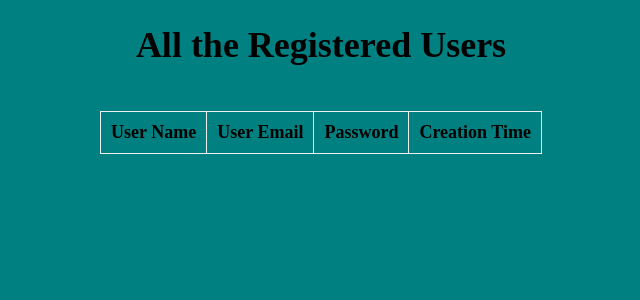
After one commit to gurralaharika21/Web_Dev_2019501065, a Flask app: page /admin in a window 1280 px wide. The commit adds this page. Shown: the top 300 px of the page, without its empty margins (319-959 px from the left). Run offline with Flask 2, Linux system fonts and the light colour scheme; lists and menus that the app fills with data are empty.

Commit message:
Database for users is created,admin also

```diff
--- a/project1/application.py
+++ b/project1/application.py
@@ -1,10 +1,16 @@
 import os
+from models import *
+import datetime
 
-from flask import Flask, session
+from flask import Flask, session,redirect,request,render_template
 from flask_session import Session
 from sqlalchemy import create_engine
 from sqlalchemy.orm import scoped_session, sessionmaker
-from flask import render_template,request
+
+import hashlib
+
+# from model import Users,db
+
 
 app = Flask(__name__)
 
@@ -15,27 +21,61 @@ if not os.getenv("DATABASE_URL"):
 # Configure session to use filesystem
 app.config["SESSION_PERMANENT"] = False
 app.config["SESSION_TYPE"] = "filesystem"
+app.config["SQLALCHEMY_TRACK_MODIFICATIONS"] = False
 Session(app)
+db.init_app(app)
+
 
 # Set up database
 engine = create_engine(os.getenv("DATABASE_URL"))
 db = scoped_session(sessionmaker(bind=engine))
+session = db()
 
 
-@app.route("/")
-def index():
-    return "Project 1: TODO"
+# def main():
+#     db.create_all()
 
-@app.route("/register", methods = ["POST","GET"])
+
+# @app.route("/")
+# def index():
+#     return "Project 1: TODO"
+
+@app.route("/", methods = ["POST","GET"])
 def register():
+    # db.create_all()
     if request.method == "POST":
+
         # result = request.form
         name = request.form.get("name")
+
         email = request.form.get("email")
-        psw = request.form.get("psw")
+        password = request.form.get("psw")
+        timestamp = datetime.datetime.now()
         print("name : ", name)
         print("email : ", email)
+        print("password : ", hashlib.md5(password.encode()).hexdigest())
+        print(timestamp)
 
-        return render_template("result.html", name = name)
+        new_users = Users(name = name,email = email,password = hashlib.md5(password.encode()).hexdigest(),timestamp=timestamp)
+        try:
+            session.add(new_users)
+            print(new_users)
+            session.commit()
+            # name = name
+            print("commit completed")
+            return render_template("result.html",name = name)
+        except:
+
+            return render_template("error.html")
     else:
         return render_template("register.html")
+
+
+
+
+
+@app.route("/admin", methods = ["GET"])
+def users_info():
+    # data = Users.query.all()
+    data = db.query(Users)
+    return render_template("users.html",data = data)
--- a/project1/templates/result.html
+++ b/project1/templates/result.html
@@ -9,6 +9,7 @@
         </style>
     </head>
     <body>
-        <h2>You are successfully registered, {{name}} </h2>
+        <h1>USER DATA</h1>
+        <h2>hey,you are successfully registered!! please login!! {{name}} </h2>
     </body>
     </html>
--- /dev/null
+++ b/project1/templates/users.html
@@ -0,0 +1,35 @@
+<!DOCTYPE html>
+<html>
+    <head>
+        <style>
+            table {
+                border:2px;
+                border-collapse: collapse;
+                padding:15px;
+            }
+            body {
+                background-color:teal;
+            }
+            th,td {
+                padding:10px;
+            }
+        </style>
+    </head>
+    <body style = "font-size: large;">
+    <h1 style = "text-align: center;">All the Registered Users</h1><br>
+    <table border = 1 align = "center">
+        <th> {{"User Name"}}</th>
+        <th>{{"User Email"}}</th>
+        <th>{{"Password"}}</th>
+        <th>{{"Creation Time"}}</th>
+        {% for item in data %}
+         <tr>
+             <td> {{item.name}}</td>
+             <td> {{item.email}}</td>
+             <td> {{item.password}}</td>
+             <td> {{item.timestamp}}</td>
+            </tr>
+         {% endfor %}
+    </table>
+    </body>
+</html>
```
Also changed, not shown: project1/Examp.py (deleted, +0 -7 lines), project1/create.py (added, +20 -0 lines), project1/delete.py (added, +10 -0 lines), project1/models.py (added, +18 -0 lines), project1/templates/error.html (added, +19 -0 lines), project1/templates/register.html (+7 -6 lines).
